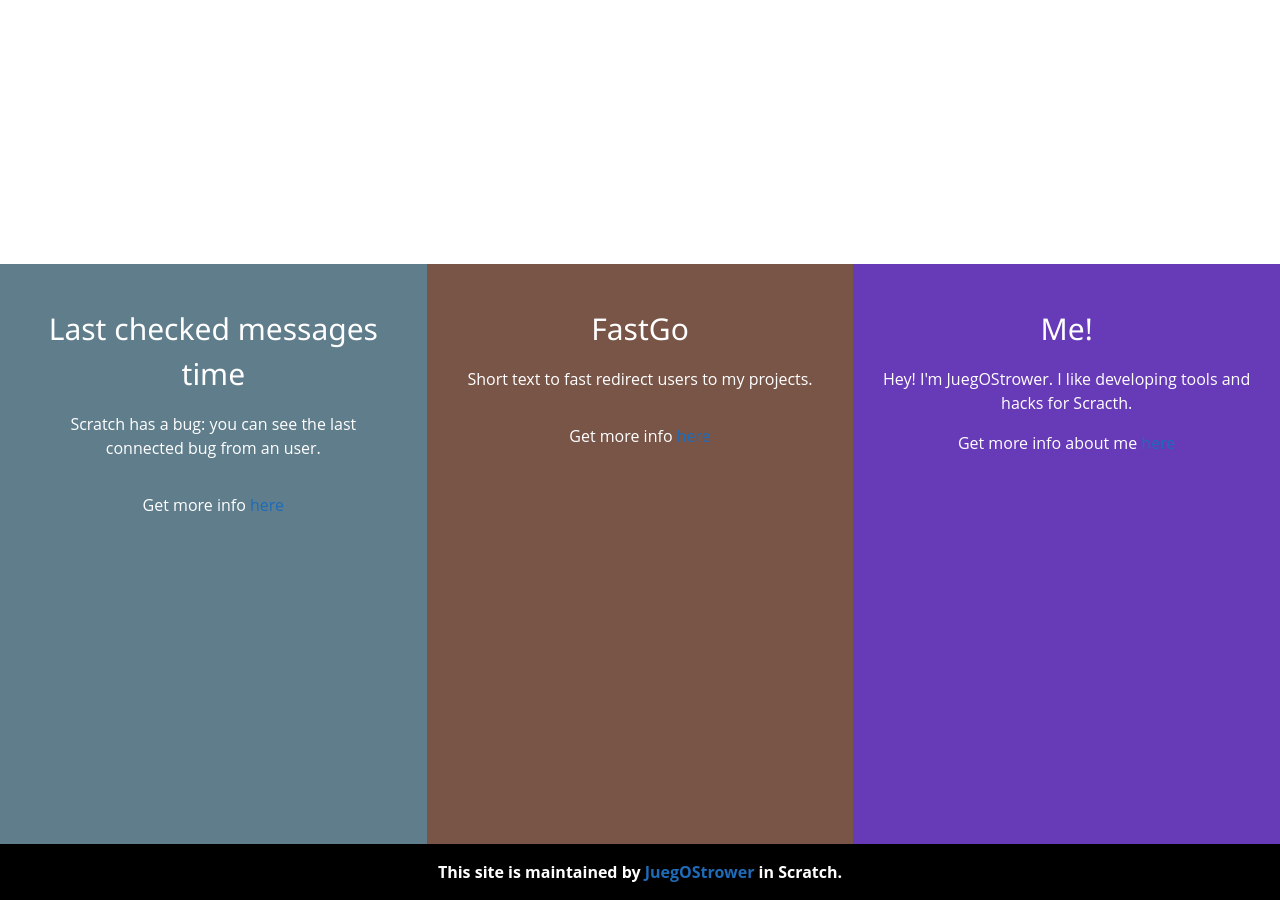
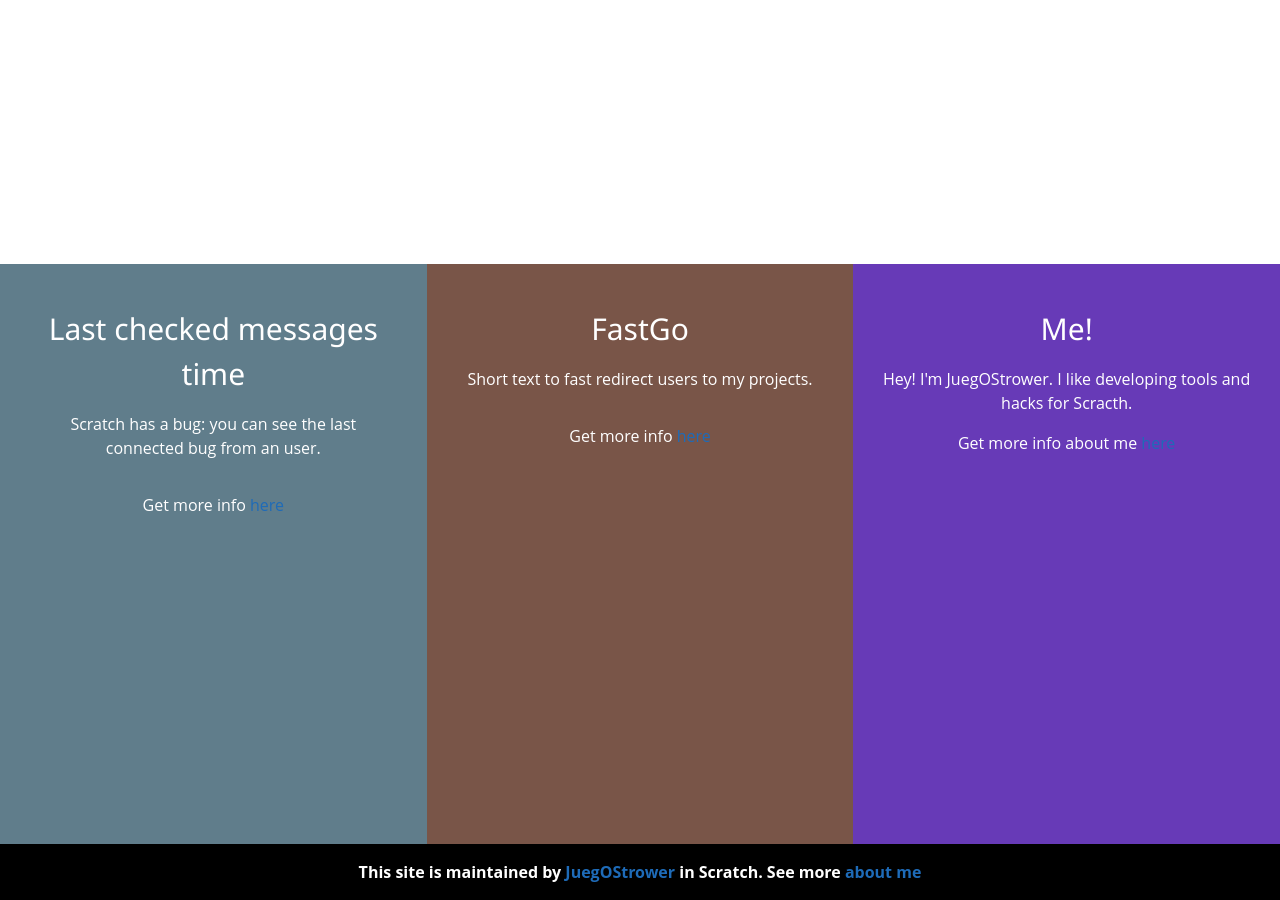
Before and after one commit to JuegOStrower/juegostrower.github.io, a Jekyll site: the page index.html, which Jekyll copies as it is, in a window 1280 px wide and 900 px high, scrolled down 1341 px. Built offline with Jekyll 4.4.1, drawn with Linux system fonts in a browser that asks for light colours; comment, search, counter and statistics services are not loaded.

Commit message:
Update index.html

```diff
--- a/index.html
+++ b/index.html
@@ -149,5 +149,5 @@
   </div>
 </div>
 <footer style="min-height: calc(100vh - 1740px - 331px);" class="w3-center w3-container w3-black w3-padding-16">
-        <span class="site-footer-owner">This site is maintained by <a href="https://scratch.mit.edu/users/JuegOStrower">JuegOStrower</a> in Scratch.</span>
+        <span class="site-footer-owner">This site is maintained by <a href="https://scratch.mit.edu/users/JuegOStrower">JuegOStrower</a> in Scratch. See more <a href="me">about me</a></span>
       </footer></body></html>
```
